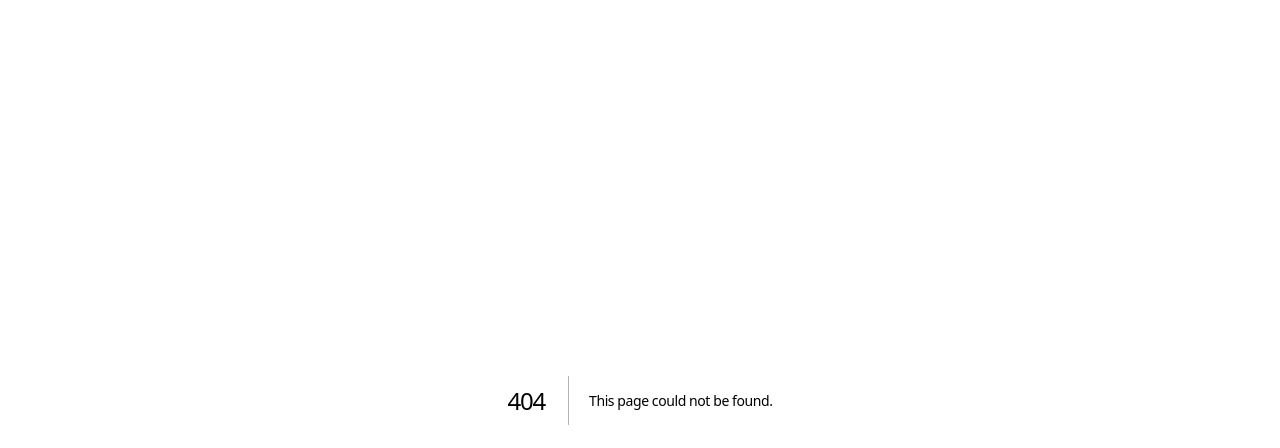
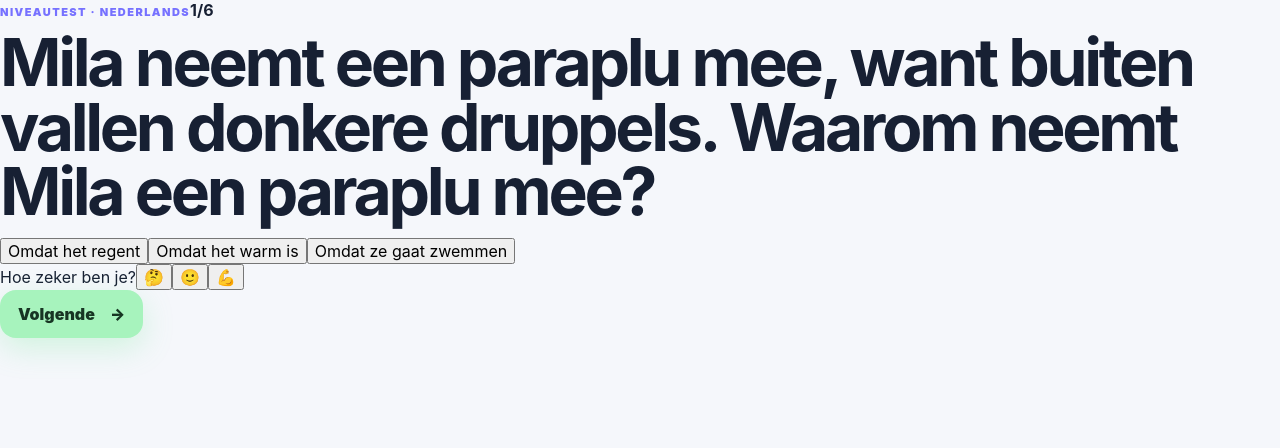
Before and after one commit to amirhamrouni/Platform-hamrouni, a Next.js app in the folder apps/web/: page /assessment in a window 1280 px wide. Before the commit this address had no page. Shown: the top 448 px of the page. Built offline with nearby package versions, Linux system fonts and the light colour scheme.

Commit message:
feat(assessment): add confidence-aware baseline test

```diff
--- /dev/null
+++ b/apps/web/app/assessment/page.tsx
@@ -0,0 +1,57 @@
+'use client';
+
+import { useMemo, useState } from 'react';
+import { useRouter } from 'next/navigation';
+import { AssessmentAnswer, scoreAssessment } from '../../lib/learner';
+
+const questions = [
+  { skillId: 'nl-reading-main-idea', subject: 'Nederlands', prompt: 'Mila neemt een paraplu mee, want buiten vallen donkere druppels. Waarom neemt Mila een paraplu mee?', options: ['Omdat het regent', 'Omdat het warm is', 'Omdat ze gaat zwemmen'], answer: 0 },
+  { skillId: 'nl-spelling-open-closed', subject: 'Nederlands', prompt: 'Welk woord is goed geschreven?', options: ['lopen', 'loopen', 'loppenn'], answer: 0 },
+  { skillId: 'math-number-sense', subject: 'Rekenen', prompt: 'Welk getal ligt precies tussen 40 en 50?', options: ['44', '45', '46'], answer: 1 },
+  { skillId: 'math-table-7', subject: 'Rekenen', prompt: 'Wat is 7 × 6?', options: ['36', '42', '48'], answer: 1 },
+  { skillId: 'math-time', subject: 'Rekenen', prompt: 'Het is 14:30. Hoe laat is het over 45 minuten?', options: ['15:05', '15:15', '15:25'], answer: 1 },
+  { skillId: 'world-orientation-basic', subject: 'Wereldoriëntatie', prompt: 'Welke hoort bij de vier seizoenen?', options: ['Herfst', 'Noord', 'Liter'], answer: 0 },
+];
+
+export default function AssessmentPage() {
+  const router = useRouter();
+  const [index, setIndex] = useState(0);
+  const [answers, setAnswers] = useState<AssessmentAnswer[]>([]);
+  const [selected, setSelected] = useState<number | null>(null);
+  const [confidence, setConfidence] = useState<1 | 2 | 3>(2);
+  const current = questions[index];
+  const progress = useMemo(() => Math.round((index / questions.length) * 100), [index]);
+
+  function next() {
+    if (selected === null) return;
+    const updated: AssessmentAnswer[] = [...answers, { skillId: current.skillId, correct: selected === current.answer, confidence }];
+    if (index === questions.length - 1) {
+      const result = scoreAssessment(updated);
+      sessionStorage.setItem('leersprong:assessment', JSON.stringify(result));
+      router.push('/dashboard');
+      return;
+    }
+    setAnswers(updated);
+    setIndex((value) => value + 1);
+    setSelected(null);
+    setConfidence(2);
+  }
+
+  return (
+    <main className="flowPage">
+      <section className="flowCard assessmentCard">
+        <div className="assessmentTop"><span className="eyebrow">NIVEAUTEST · {current.subject.toUpperCase()}</span><strong>{index + 1}/{questions.length}</strong></div>
+        <div className="flowProgress"><span style={{ width: `${progress}%` }} /></div>
+        <h1>{current.prompt}</h1>
+        <div className="answerGrid">
+          {current.options.map((option, optionIndex) => <button type="button" className={selected === optionIndex ? 'answer selected' : 'answer'} key={option} onClick={() => setSelected(optionIndex)}>{option}</button>)}
+        </div>
+        <div className="confidence">
+          <span>Hoe zeker ben je?</span>
+          {[1, 2, 3].map((value) => <button type="button" key={value} className={confidence === value ? 'selected' : ''} onClick={() => setConfidence(value as 1 | 2 | 3)}>{value === 1 ? '🤔' : value === 2 ? '🙂' : '💪'}</button>)}
+        </div>
+        <button className="primaryButton" type="button" disabled={selected === null} onClick={next}>{index === questions.length - 1 ? 'Maak mijn leerpad' : 'Volgende'} <span>→</span></button>
+      </section>
+    </main>
+  );
+}
```
